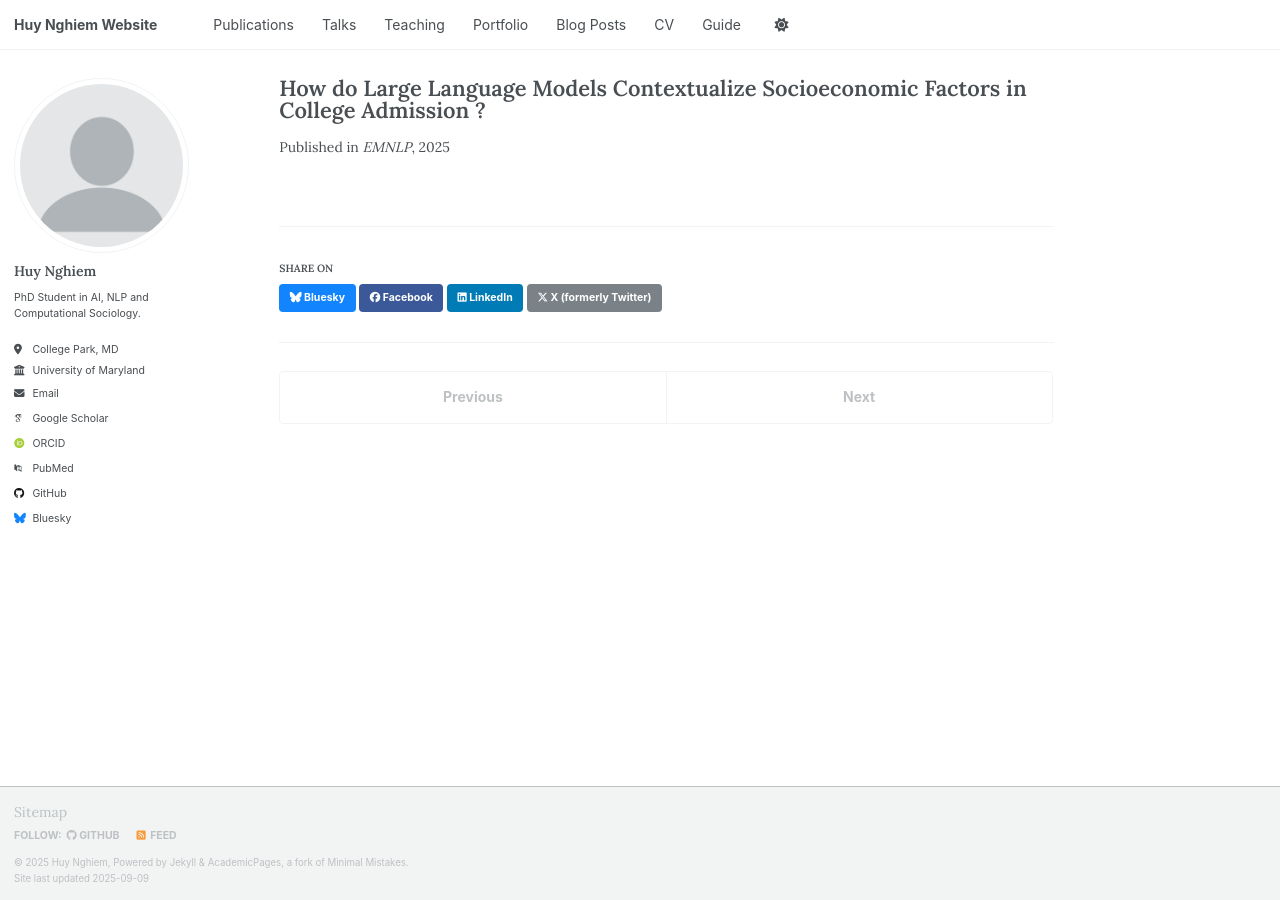
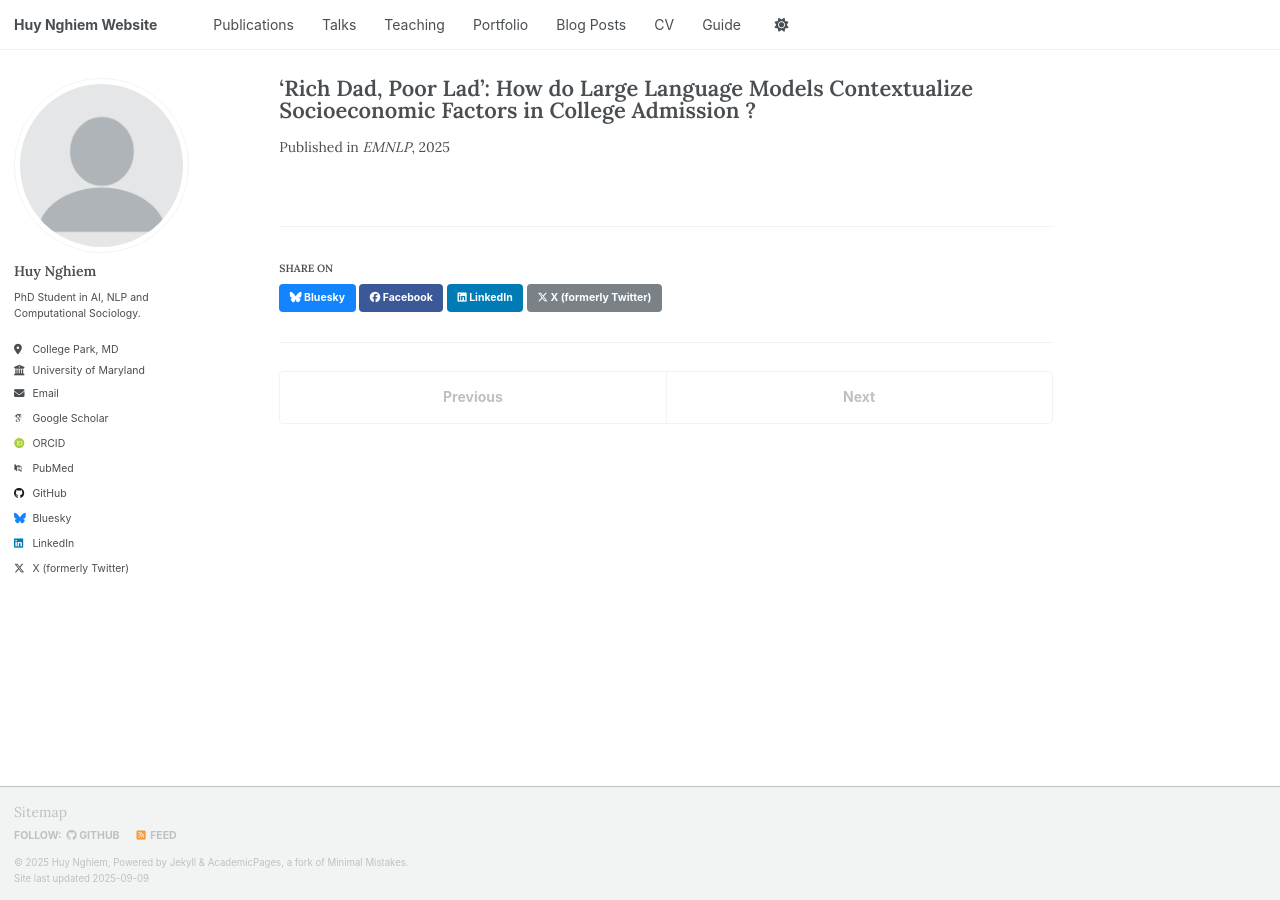
Before and after one commit to hnghiem-nlp/hnghiem-nlp.github.io, a Jekyll site: the page built from _publications/2025-placeholder-1.md, in a window 1280 px wide. Built offline with Jekyll 4.4.1, drawn with Linux system fonts in a browser that asks for light colours; some web fonts are replaced; a script that is not in the unit is left out; part of the change alters nothing that is shown.

Commit message:
add profiles

```diff
--- a/_config.yml
+++ b/_config.yml
@@ -47,13 +47,13 @@ author:
   bitbucket        : # Username - Update with your username on the site
   codepen          : # Username
   dribbble         : # Username
-  github           : "academicpages"
+  github           : "hnghiem-nlp" # Username - Update with your username on the site
   kaggle           : # Username
   stackoverflow    : # User number or user number and name (i.e., use "1" or "1/jeff-atwood")
 
   # Social media
   artstation       : # Username
-  bluesky          : "bsky.app" # Replace this with you Bluesky username
+  bluesky          : "@hnghiem-ai.bsky.social" # Replace this with you Bluesky username
   facebook         : # Username
   flickr           : # Username
   foursquare       : # Username
@@ -62,7 +62,7 @@ author:
   keybase          : # Username
   instagram        : # Username
   lastfm           : # Username
-  linkedin         : # Username
+  linkedin         : "https://www.linkedin.com/feed/" # Username
   mastodon         : # URL
   medium           : # URL
   pinterest        : # Username
@@ -70,7 +70,7 @@ author:
   steam            : # Username
   telegram         : # URL
   tumblr           : # Username
-  twitter          : # Username for X / Twitter
+  twitter          : "@hnghiem-ai" # Username for X / Twitter
   vine             : # Username
   weibo            : # Username
   wikipedia        : # Username
--- a/_publications/2025-placeholder-1.md
+++ b/_publications/2025-placeholder-1.md
@@ -1,5 +1,5 @@
 ---
-title: "How do Large Language Models Contextualize Socioeconomic Factors in College Admission ?"
+title: "'Rich Dad, Poor Lad': How do Large Language Models Contextualize Socioeconomic Factors in College Admission ?"
 authors: "Huy Nghiem, Phuong Anh Nguyen-Le, John Prindle, Rachel Rudinger, Hal Daumé III"
 venue: "EMNLP"
 year: 2025
```
